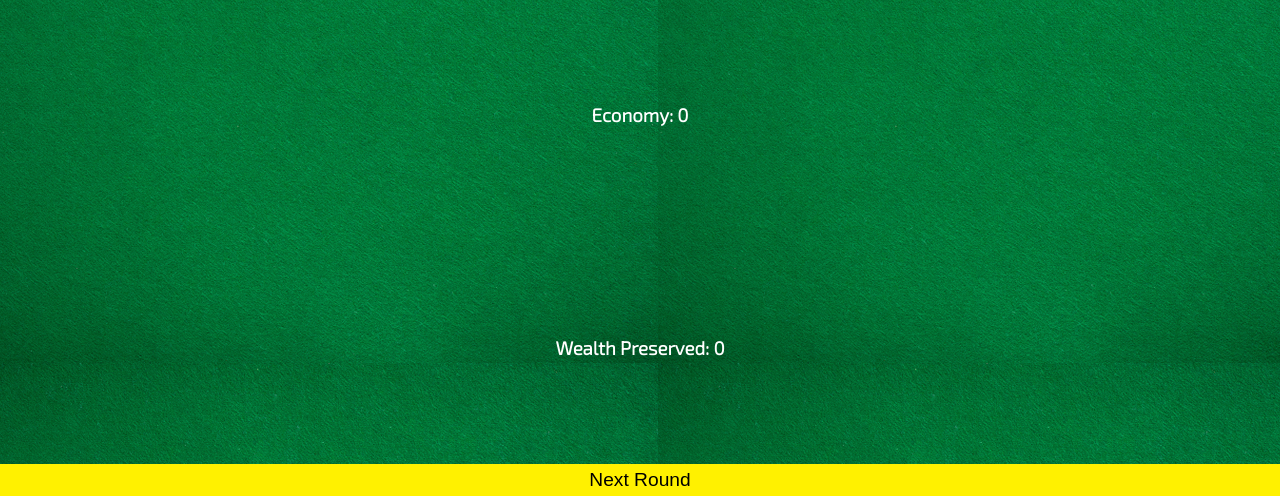
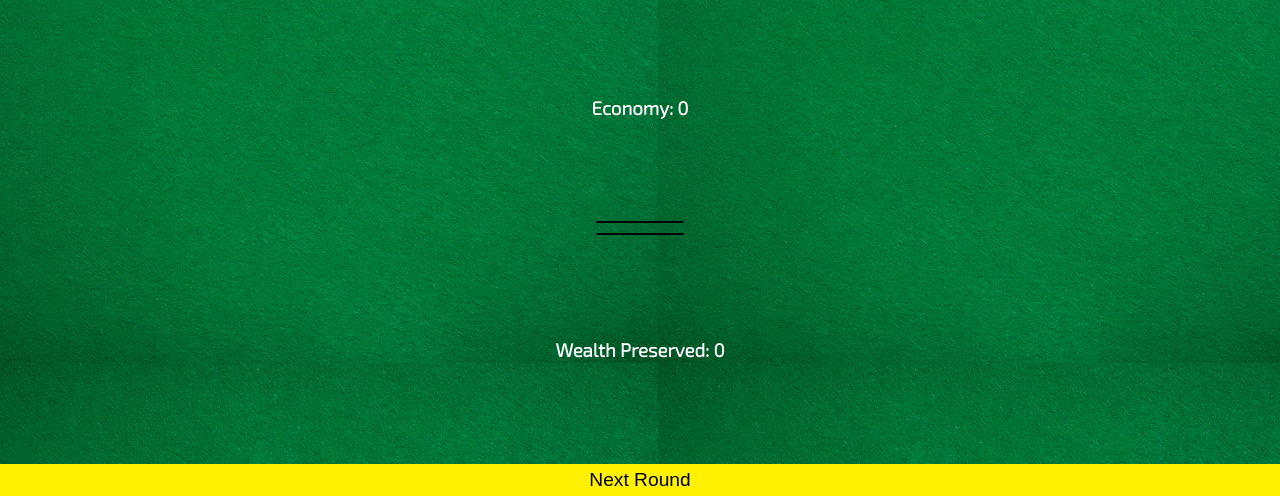
Before and after one commit to SheillaO/Inflation-War, a website built with Vite: page index.html in a window 1280 px wide. Shown: the part 304-800 px from the top of the page. Built offline with nearby package versions, Linux system fonts and the light colour scheme.

Commit message:
Update index.css

```diff
--- a/index.css
+++ b/index.css
@@ -30,3 +30,15 @@
     padding: 5px;
     align-self: stretch;
 }
+div.card-slot {
+    border: 1px solid black;
+    border-radius: 5px;
+    width: calc(120px * 5 / 7);
+    display: flex;
+    flex-direction: column;
+    align-items: center;
+}
+
+div.card-slot:nth-of-type(1) {
+    margin-bottom: 10px;
+}
```
